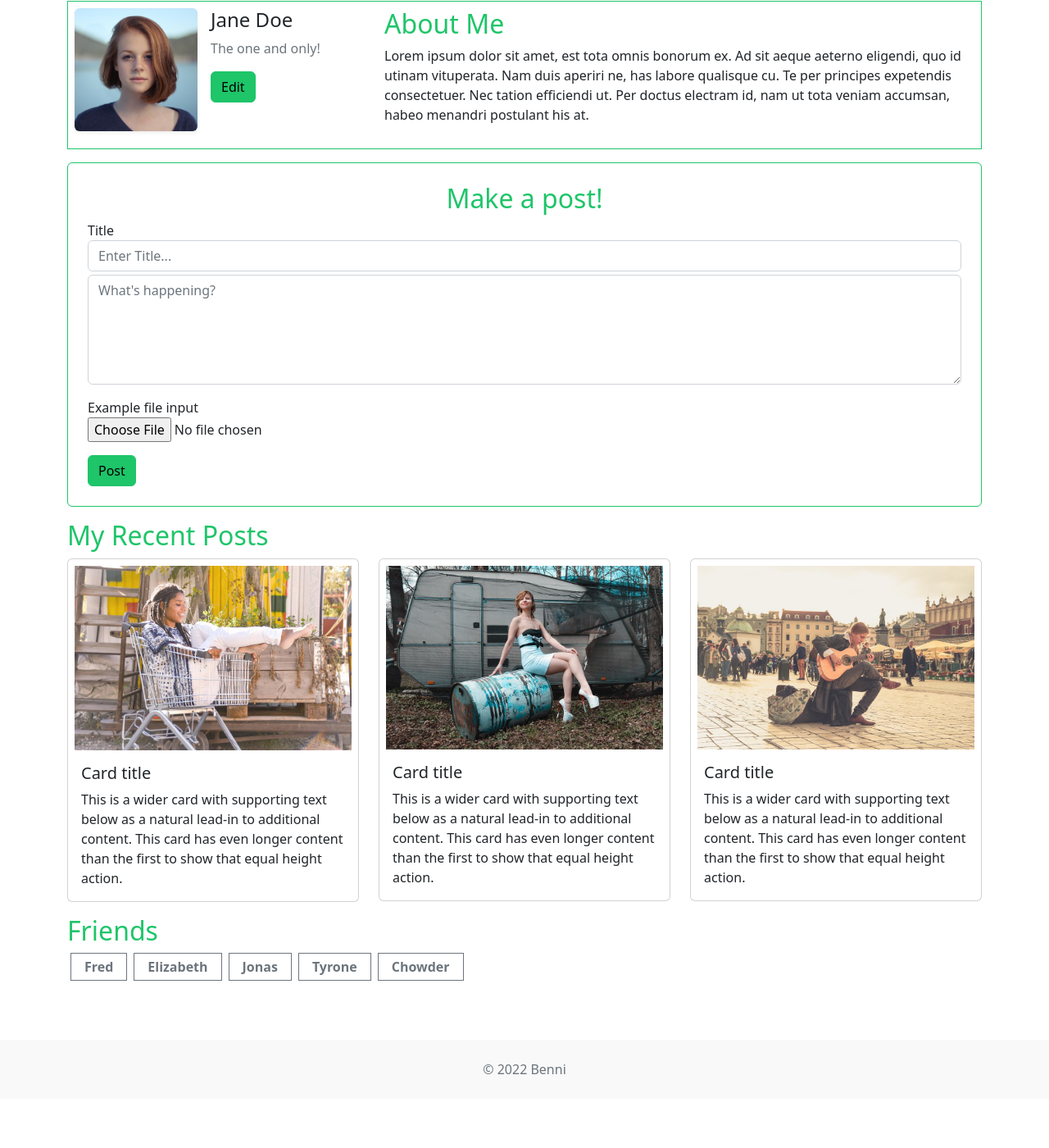
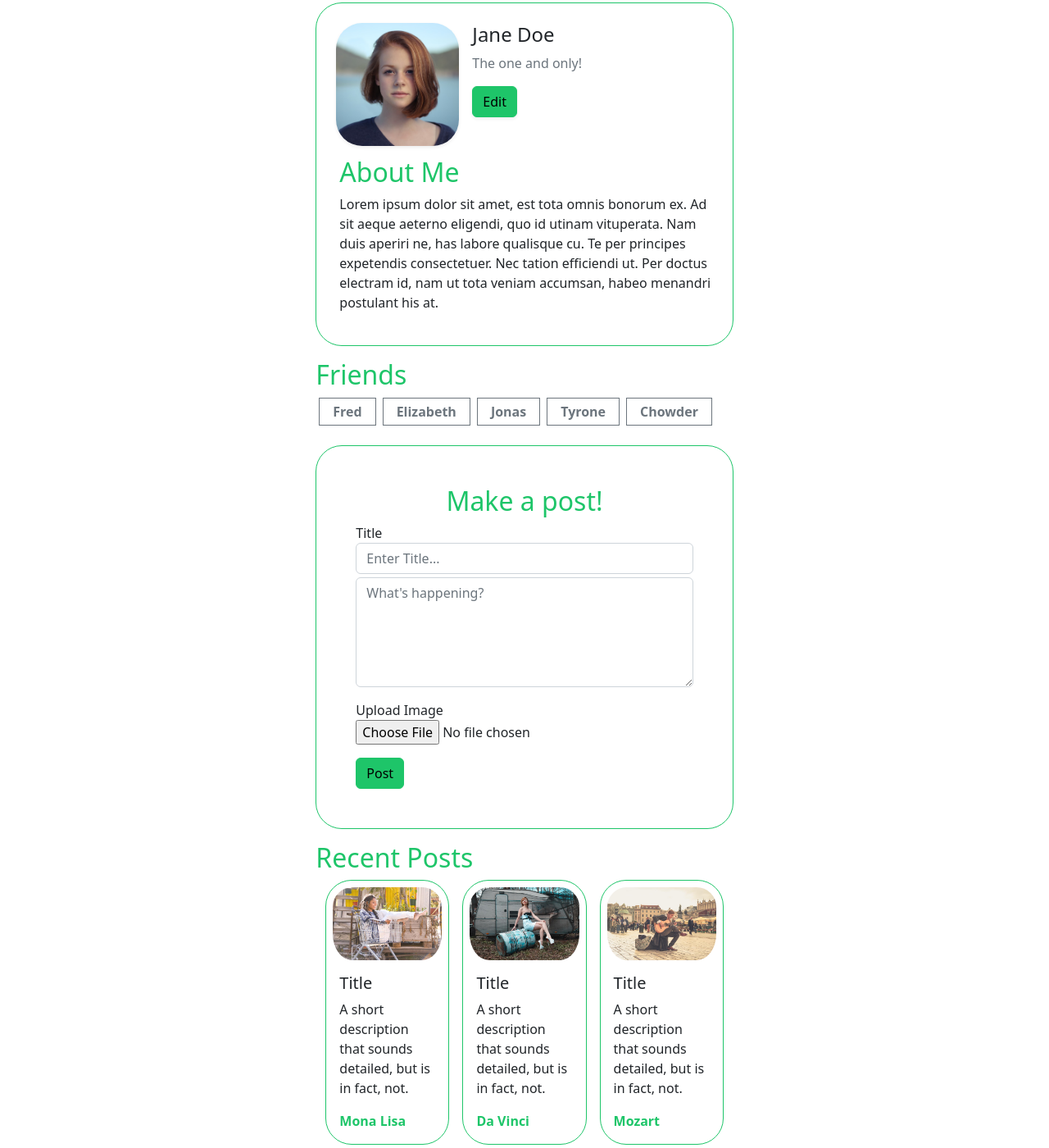
Before and after one commit to ImBenni/css-frameworks-ca, a website: page profile.html in a window 1280 px wide. Shown: the part 95-1495 px from the top of the page at 82% size. Before the commit the page ends 1435 px from the top, so only its background shows below. Drawn offline with nearby package versions, Linux system fonts and the light colour scheme.

Commit message:
Updated the UX/UI

```diff
--- a/profile.html
+++ b/profile.html
@@ -9,7 +9,7 @@
   </head>
   <body class="d-flex flex-column min-vh-100">
     <header>
-        <nav class="navbar navbar-expand-md navbar-light bg-light p-3 mb-4">
+        <nav class="navbar navbar-expand-md navbar-light border-bottom border-2 border-primary p-3 mb-4">
           <div class="container col-10 col-lg-15">
             <a class="navbar-brand" href="index.html"><strong>Grace</strong></a>
             <button class="navbar-toggler collapsed" type="button" data-bs-toggle="collapse" data-bs-target="#navbarCollapse" aria-controls="navbarCollapse" aria-expanded="false" aria-label="Toggle navigation">
@@ -31,76 +31,21 @@
         </nav>
       </header>
 
-    <main class="container">
-        <div class="container d-flex justify-content-between card-body border border-1 border-primary p-2">
+    <main class="container col-sm-10 col-lg-5">
+        <div class="container d-flex justify-content-between card-body border border-1 rounded-5 border-primary p-4">
             <div class="row">
-                <div class="col-auto col-md-12 col-lg-4 d-flex pe-3 text-start">
-                    <img src="./images/avatar.png" class="rounded shadow-sm" width="150" height="150">
+                <div class="col-auto d-flex pe-3 text-start">
+                    <img src="./images/avatar.png" class="rounded-5 shadow-sm" width="150" height="150">
                     <div class="ms-3 mb-5">
                         <h4>Jane Doe</h4>
                         <p class="text-secondary mb-3">The one and only!</p>
-                        <button class="btn btn-primary">Edit</button>
+                        <button class="btn btn-primary shadow-sm">Edit</button>
                     </div>
                 </div>
 
-                <div class="col-auto col-md-12 col-lg-8 ps-3">
+                <div class="col-auto ps-3">
                     <h2>About Me</h2>
                     <p>Lorem ipsum dolor sit amet, est tota omnis bonorum ex. Ad sit aeque aeterno eligendi, quo id utinam vituperata. Nam duis aperiri ne, has labore qualisque cu. Te per principes expetendis consectetuer. Nec tation efficiendi ut. Per doctus electram id, nam ut tota veniam accumsan, habeo menandri postulant his at.</p>
-                </div>
-            </div>
-        </div>
-
-        <div class="mx-auto col-auto border border-1 rounded border-primary mt-3 p-4">
-            <h2 class="text-center">Make a post!</h2>
-            <form class="">
-                <div class="form-group mb-1">
-                  <label for="TitleInput">Title</label>
-                  <input type="text" class="form-control" id="group" aria-describedby="TitleID" placeholder="Enter Title...">
-                </div>
-                <div class="form-group mb-3">
-                    <textarea class="form-control" id="inputcontent" rows="5" placeholder="What's happening?"></textarea>
-                </div>
-
-                <div class="form-group d-flex flex-column mb-3">
-                  <label for="exampleFormControlFile1">Example file input</label>
-                  <input type="file" class="form-control-file" id="exampleFormControlFile1">
-                </div>
-
-                <button type="submit" class="btn btn-primary">Post</button>
-              </form>
-        </div>
-
-        <div class="my-3">
-            <h2>My Recent Posts</h2>
-            <div class="row mb-3">
-                <div class=" col-md-4">
-                    <div class="card">
-                        <img class="card-img-top pt-2 px-2 rounded" src="./images/card1.jpg" alt="Card image cap">
-                        <div class="card-body">
-                            <h5 class="card-title">Card title</h5>
-                            <p class="card-text">This is a wider card with supporting text below as a natural lead-in to additional content. This card has even longer content than the first to show that equal height action.</p>
-                        </div>
-                    </div>
-                </div>
-
-                <div class="col-md-4">
-                    <div class="card">
-                        <img class="card-img-top pt-2 px-2 rounded" src="./images/card2.jpg" alt="Card image cap">
-                        <div class="card-body">
-                            <h5 class="card-title">Card title</h5>
-                            <p class="card-text">This is a wider card with supporting text below as a natural lead-in to additional content. This card has even longer content than the first to show that equal height action.</p>
-                        </div>
-                    </div>
-                </div>
-
-                <div class="col-md-4">
-                    <div class="card">
-                        <img class="card-img-top pt-2 px-2 rounded" src="./images/card3.jpg" alt="Card image cap">
-                        <div class="card-body">
-                            <h5 class="card-title">Card title</h5>
-                            <p class="card-text">This is a wider card with supporting text below as a natural lead-in to additional content. This card has even longer content than the first to show that equal height action.</p>
-                        </div>
-                    </div>
                 </div>
             </div>
         </div>
@@ -124,11 +69,58 @@
                         <strong><a class="link-secondary text-decoration-none" href="">Chowder</a></strong>
                     </div>
                 </div>
-
             </div>
         </div>
 
+        <div class="mx-auto col-auto border border-1 rounded-5 border-primary mt-3 p-5">
+            <h2 class="text-center">Make a post!</h2>
+            <form class="">
+                <div class="form-group mb-1">
+                  <label for="TitleInput">Title</label>
+                  <input type="text" class="form-control" id="group" aria-describedby="TitleID" placeholder="Enter Title...">
+                </div>
+                <div class="form-group mb-3">
+                    <textarea class="form-control" id="inputcontent" rows="5" placeholder="What's happening?"></textarea>
+                </div>
 
+                <div class="form-group d-flex flex-column mb-3">
+                  <label for="exampleFormControlFile1">Upload Image</label>
+                  <input type="file" class="form-control-file" id="exampleFormControlFile1">
+                </div>
+
+                <button type="submit" class="btn btn-primary">Post</button>
+              </form>
+        </div>
+
+        <div class="my-3">
+            <h2>Recent Posts</h2>
+        <div class="container card-group col-10 col-sm-12 justify-content-center">
+            <div class="card me-2 border border-1 rounded-5 border-primary ">
+              <img class="card-img-top pt-2 px-2 rounded-5" src="./images/card1.jpg" alt="Card image cap">
+              <div class="card-body">
+                <h5 class="card-title">Title</h5>
+                <p class="card-text">A short description that sounds detailed, but is in fact, not.</p>
+                <p class="card-text"><strong><a class="text-decoration-none" href="">Mona Lisa</a></strong></p>
+              </div>
+            </div>
+            <div class="card mx-2 border border-1 rounded-5 border-primary">
+              <img class="card-img-top pt-2 px-2 rounded-5" src="./images/card2.jpg" alt="Card image cap">
+              <div class="card-body">
+                <h5 class="card-title">Title</h5>
+                <p class="card-text">A short description that sounds detailed, but is in fact, not.</p>
+                <p class="card-text"><strong><a class="text-decoration-none" href="">Da Vinci</a></strong></p>
+              </div>
+            </div>
+            <div class="card ms-2 border border-1  rounded-5 border-primary">
+              <img class="card-img-top pt-2 px-2 rounded-5" src="./images/card3.jpg" alt="Card image cap">
+              <div class="card-body">
+                <h5 class="card-title">Title</h5>
+                <p class="card-text">A short description that sounds detailed, but is in fact, not.</p>
+                <p class="card-text"><strong><a class="text-decoration-none" href="">Mozart</a></strong></p>
+              </div>
+            </div>
+          </div>
+        </div>
 
     </main>
 
```
Also changed, not shown: index.html (+37 -37 lines), login.html (+8 -3 lines).
